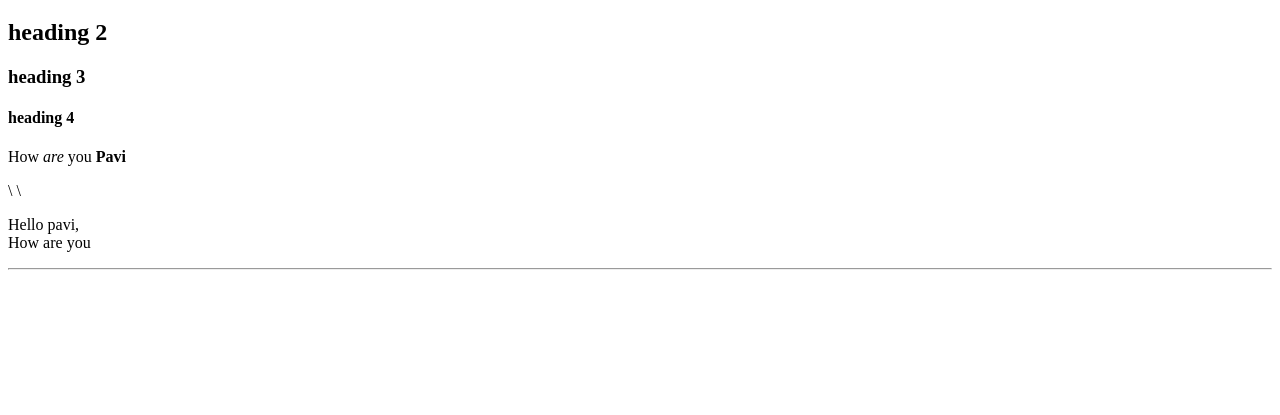
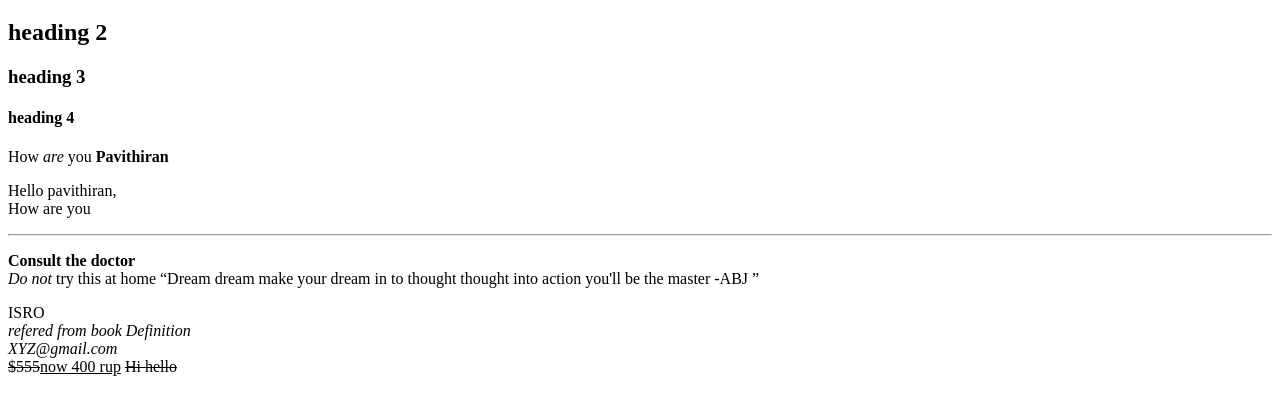
Before and after one commit to Pavithiran6701/Html-CSS, a plain HTML site: page index.html in a window 1280 px wide. Shown: the part 61-476 px from the top of the page. Drawn offline with Linux system fonts and the light colour scheme.

Commit message:
Structure and Sematic 05-08-2025

```diff
--- a/index.html
+++ b/index.html
@@ -1,5 +1,5 @@
 <!DOCTYPE html>
-<html lang="en">
+<!-- STRUCTURAL MARKUP-->
 <head>
     <title>FIRST WEBPAGE</title>
 </head>
@@ -8,10 +8,25 @@
     <h2>heading 2</h2>
     <h3>heading 3</h3>
     <h4>heading 4</h4>
-     <p> How <i>are</i> you <b>Pavi</b> </p>\
-     \<p>Hello pavi, <bR />
+     <p> How <i>are</i> you <b>Pavithiran</b>
+     <p>Hello pavithiran, <bR />
         How are you
-        <HR />
+        <HR /> <!--for creating line-->
      </p>
+     <!--Sematic-->
+     <p><strong>Consult the doctor</strong><br />
+        <em>Do not </em> try this at home
+        <q>Dream dream make your dream in to thought thought into action you'll be the master
+            -ABJ
+        </q><!--used for quaote-->
+        <blockquote></blockquote> <!--used for biggest quaotes-->
+        <abbr>ISRO</abbr><!--ABBREVATION--><br />
+        <cite>refered from book</cite><!-- citation reference from book-->
+        <dfn> Definition</dfn>
+        <address> XYZ@gmail.com</address>
+        <del>$555</del><ins>now 400 rup</ins><!--newly insert-->
+        <s>Hi hello</s><!--strike through-->
+
+    </p>
 </body>
 </html>
```
